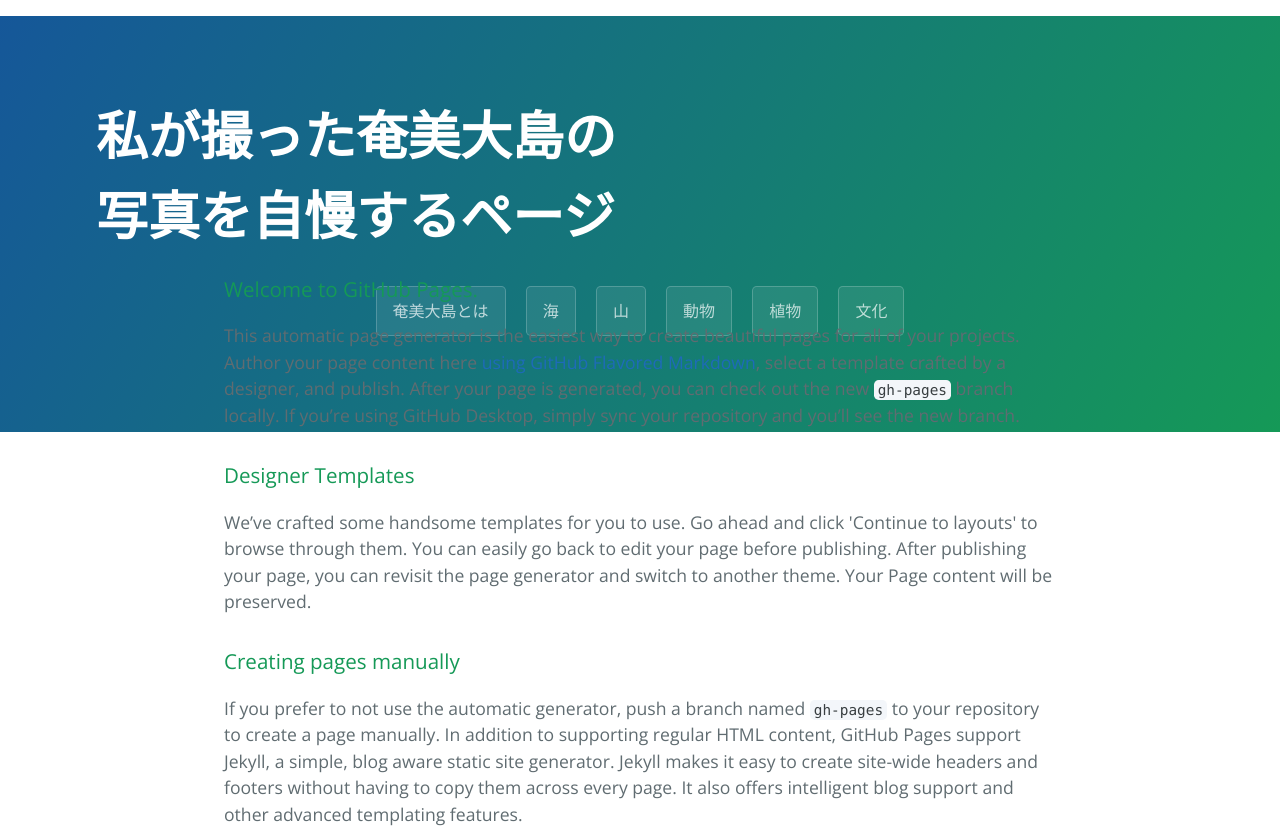
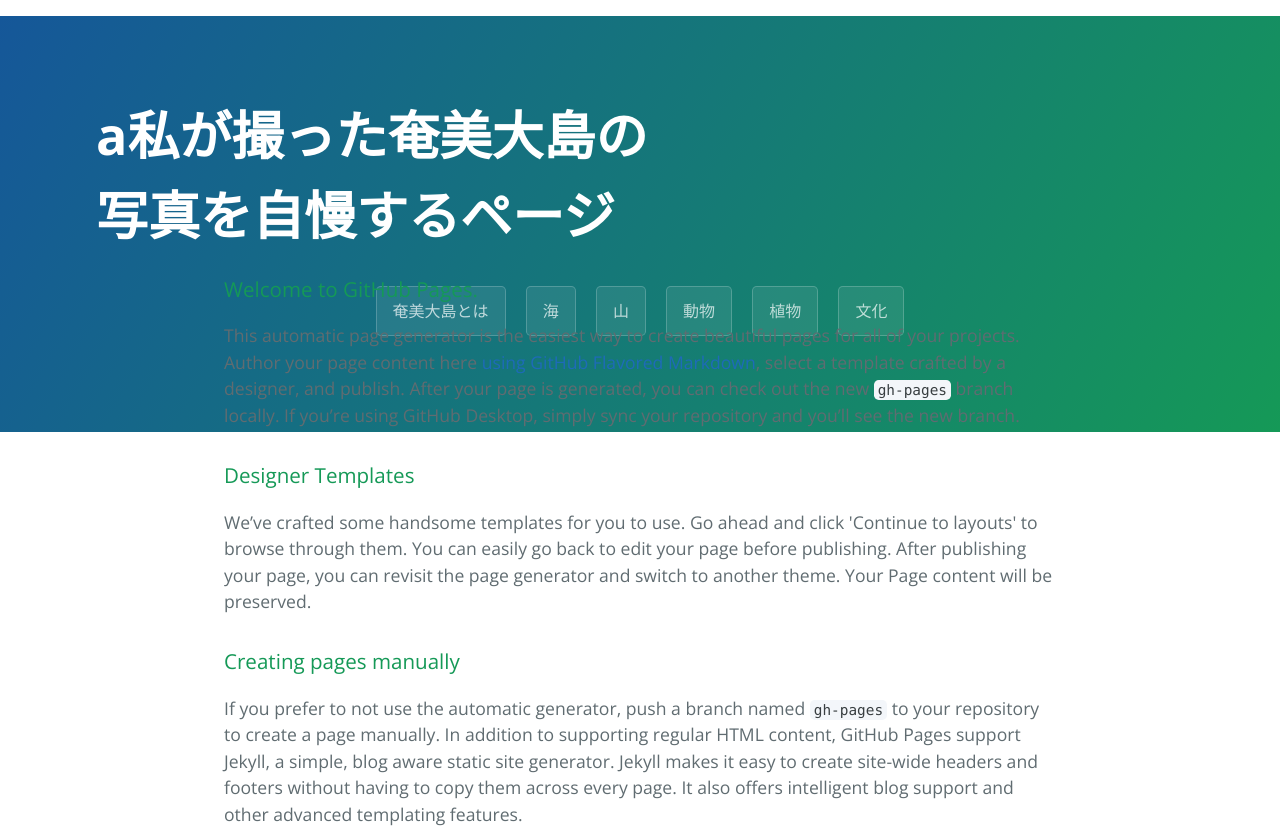
Before and after one commit to uguisumochi/top, a plain HTML site: page index.html in a window 1280 px wide. Shown: the top 830 px of the page. Drawn offline with nearby package versions, Linux system fonts and the light colour scheme.

Commit message:
Update index.html

```diff
--- a/index.html
+++ b/index.html
@@ -29,7 +29,7 @@ body {
 <div id="top_frame"><p>
     <section class="page-header">
       <div align="left">
-        <h1 class="project-name">私が撮った奄美大島の</h1>
+        <h1 class="project-name">a私が撮った奄美大島の</h1>
         <h1 class="project-name">写真を自慢するページ</h1>
        </div>
       <h2 class="project-tagline"></h2>
```
